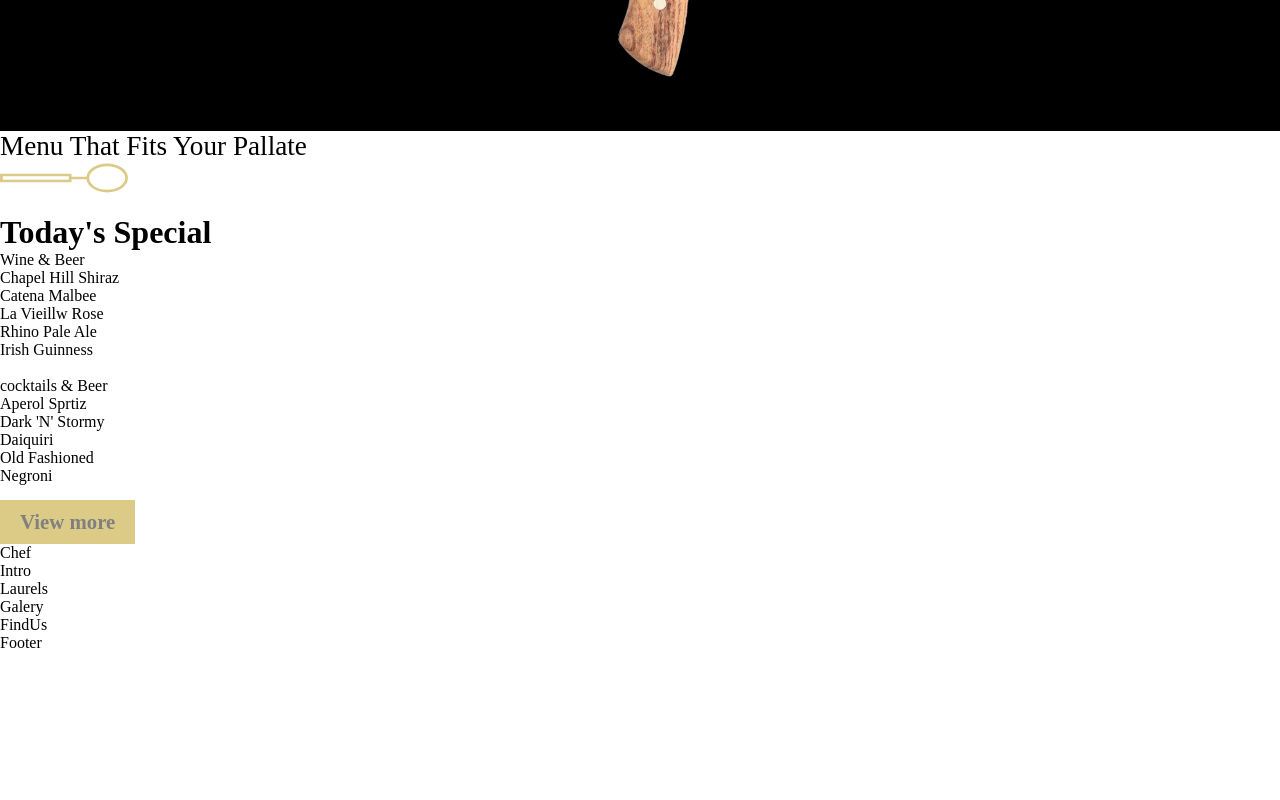
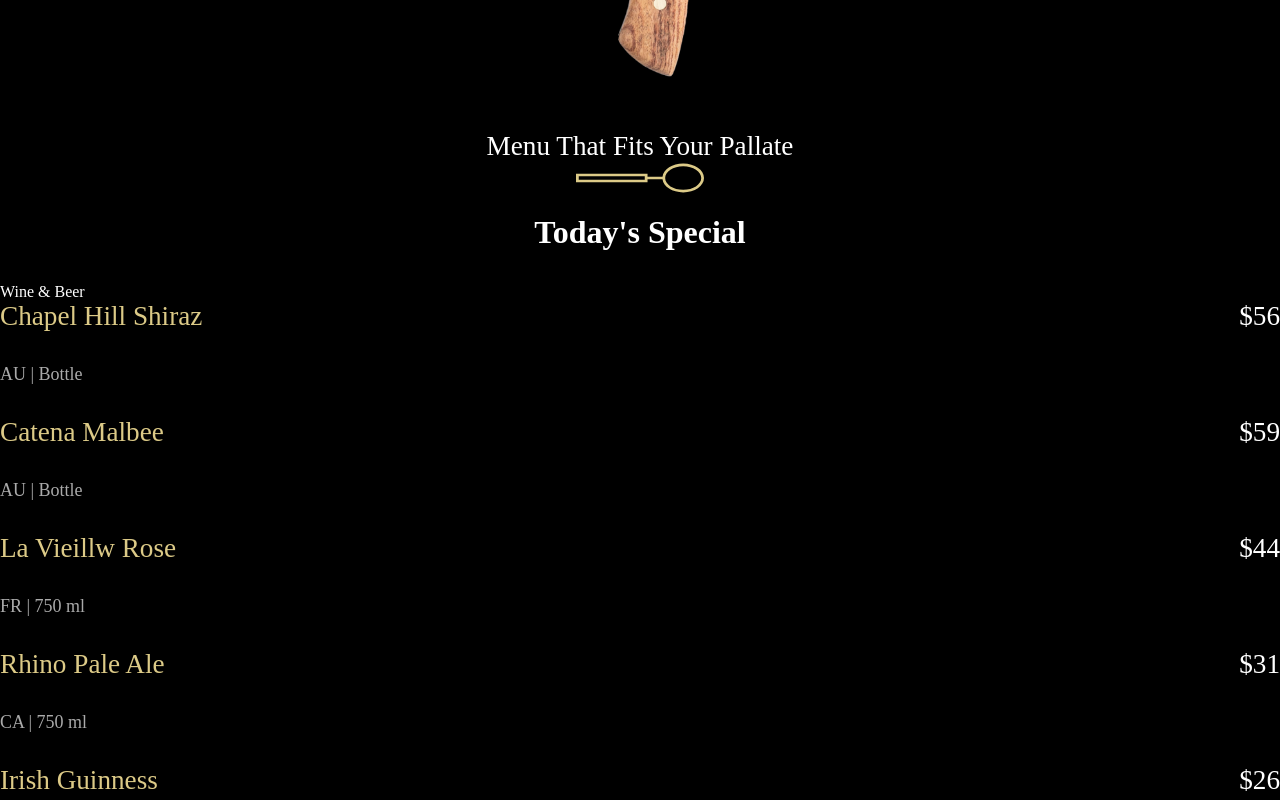
Before and after one commit to valensixx/resturant-app-react, a React (Create React App) app: page / in a window 1280 px wide. Shown: the part 1520-2320 px from the top of the page. Before the commit the page ends 2172 px from the top, so only its background shows below. Built offline with nearby package versions, Linux system fonts and the light colour scheme; a web font is replaced by a local one.

Commit message:
working on Menu and Menuitem components and css

```diff
--- a/src/components/Menuitem/Menuitem.css
+++ b/src/components/Menuitem/Menuitem.css
@@ -0,0 +1,21 @@
+.app-menuitem{
+    width: 100%;
+    margin: 1rem 0;
+    display: flex;
+    flex-direction: column;
+}
+
+.app-menuitem-head{
+    display: flex;
+    justify-content: space-between;
+    align-items: center;
+}
+
+.app-menuitem-sub{
+    width: 100%;
+    margin-top: 0.2rem;
+}
+
+.app-menuitem-name{
+    flex: 1;
+}
--- a/src/components/Menuitem/Menuitem.jsx
+++ b/src/components/Menuitem/Menuitem.jsx
@@ -1,10 +1,24 @@
 import React from "react";
 import "./Menuitem.css";
 
-export default function Menuitem(){
+export default function Menuitem({title,price,tags}){
     return(
-        <div>
-            Menuitem
+        <div className="app.menuitem">
+            <div className="app-menuitem-head">
+                <div className="app-menuitem-name">
+                    <p className="p-cormorant" style={{color:'#DCCA87'}}>{title}</p>
+                </div>
+
+                <div className="app-menuitem-dash" />
+
+                <div className="app-menuitem-price">
+                    <p className="p-cormorant">{price}</p>
+                </div>
+            </div>
+
+            <div className="app-menuitem-sub">
+                <p className="p-opensans" style={{color:'#AAA'}}>{tags}</p>
+            </div>
         </div>
     );
 }
--- a/src/containers/Menu/Menu.css
+++ b/src/containers/Menu/Menu.css
@@ -0,0 +1,19 @@
+.app-specialMenu{
+    display: flex;
+    flex-direction: column;
+    background: var(--color-black);
+    color:white;
+}
+
+.app-specialMenu-title{
+    margin-bottom: 2rem;
+    text-align: center;
+}
+
+.app-specialMenu-menu{
+    width: 100%;
+    margin: 2rem, 0;
+    justify-content: center;
+    align-items:flex-start ;
+    flex-direction: row;
+}
--- a/src/containers/Menu/Menu.jsx
+++ b/src/containers/Menu/Menu.jsx
@@ -12,12 +12,12 @@
                 <h1 className="headtext-cormorant">Today's Special</h1>
             </div>
 
-            <div className="app-menu-menu">
+            <div className="app-specialmMenu-menu">
                 <div className="app-menu-menu-wine flex-center">
                     <p className="app-menu-menu-heading">Wine & Beer</p>
                     <div className="app-menu-menu-items">
                         {data.wines.map((wine, index)=>(
-                            <p>{wine.title}</p>
+                            <Menuitem key={wine.title + index} title={wine.title} price={wine.price} tags ={wine.tags}/>
                         ))}
                     </div>
                 </div>
@@ -27,14 +27,14 @@
                 <div className="app-menu-menu-cocktails flex-center">
                     <p className="app-menu-menu-heading">cocktails & Beer</p>
                     <div className="app-menu-menu-items">
-                        {data.cocktails.map((cocktails, index)=>(
-                            <p>{cocktails.title}</p>
+                        {data.cocktails.map((cocktail, index)=>(
+                            <Menuitem key={cocktail.title} price={cocktail.price} title={cocktail.price} tags ={cocktail.tags}/>
                         ))}
                     </div>
                 </div>
             </div>
             <div style={{marginTop:'15px'}}>
-                <button type="button" className="custom-button">View more</button>
+                <button type="button" className="custom-button"> View more </button>
             </div>
         </div>
     );
```
